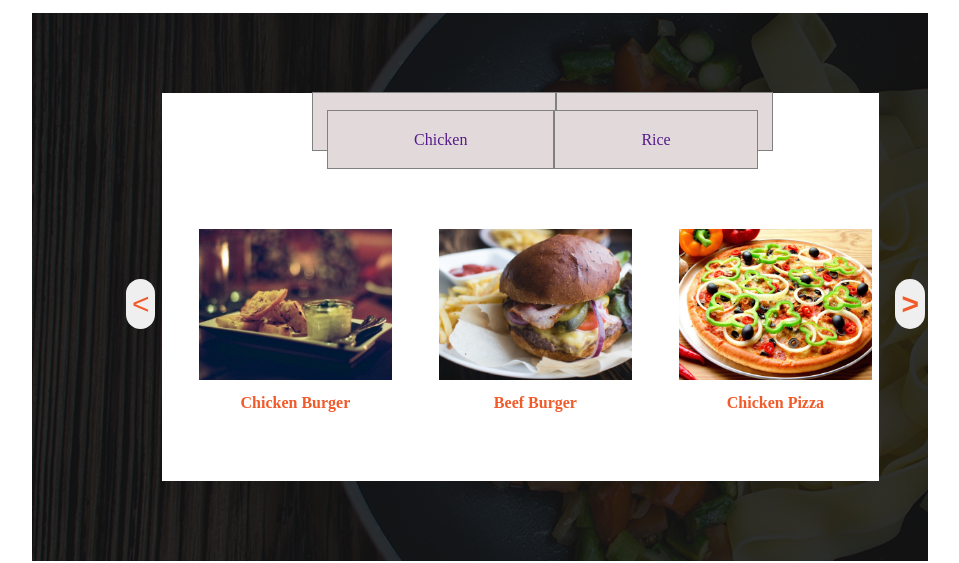
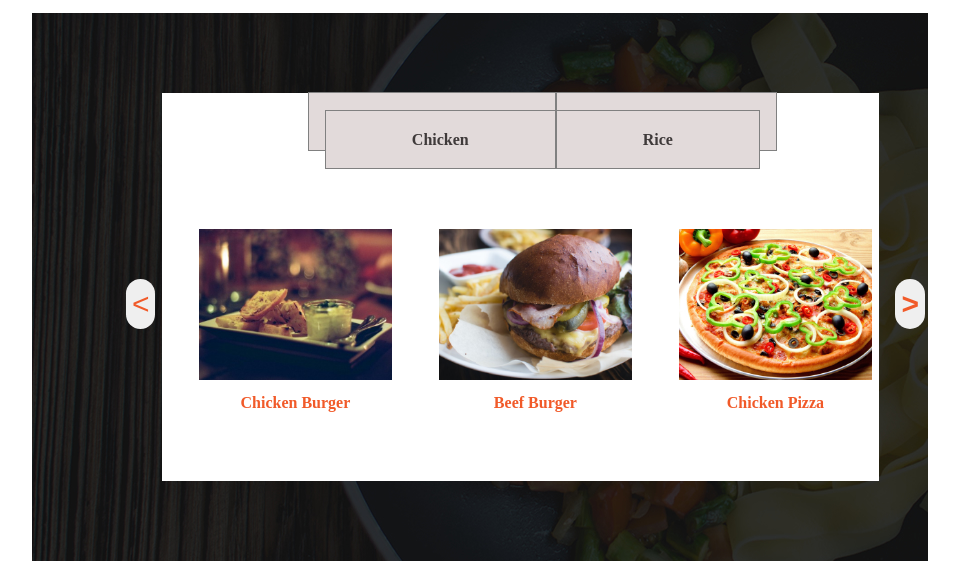
Before and after one commit to kazungu-antony/Anitas_kitchen, a plain HTML site: page index.html in a window 1280 px wide. Shown: the part 3116-3679 px from the top of the page, without its empty margins (160-1119 px from the left). Drawn offline with Linux system fonts and the light colour scheme.

Commit message:
Updated css

```diff
--- a/index.css
+++ b/index.css
@@ -1,7 +1,7 @@
 *{
     margin: 0;
     box-sizing: border-box;
-    font-family: souce serif
+    font-family: font-family:courier,arial,helvetica;
     color: rgb(63, 58, 58);
 }
 
@@ -269,6 +269,8 @@ body{
     border: 1px solid #ffffff;
 }
 
+
+
 /* Section 3 */
 .display-wrapper{
     background-image: url('./assets/backgrounds/foodsBg.jpg');
@@ -312,6 +314,7 @@ body{
 .food-links li{
     background-color: rgb(226, 218, 218);
     display: inline;
+    font-weight: bold;
     padding-bottom: 40px;
     padding: 20px 43px;
     border: 1px solid grey;
```
